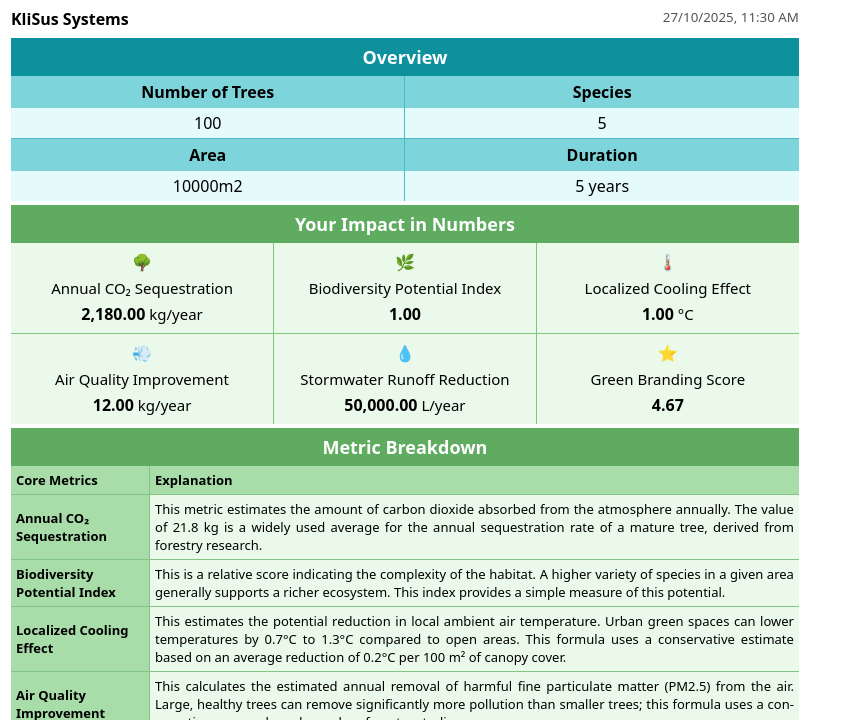
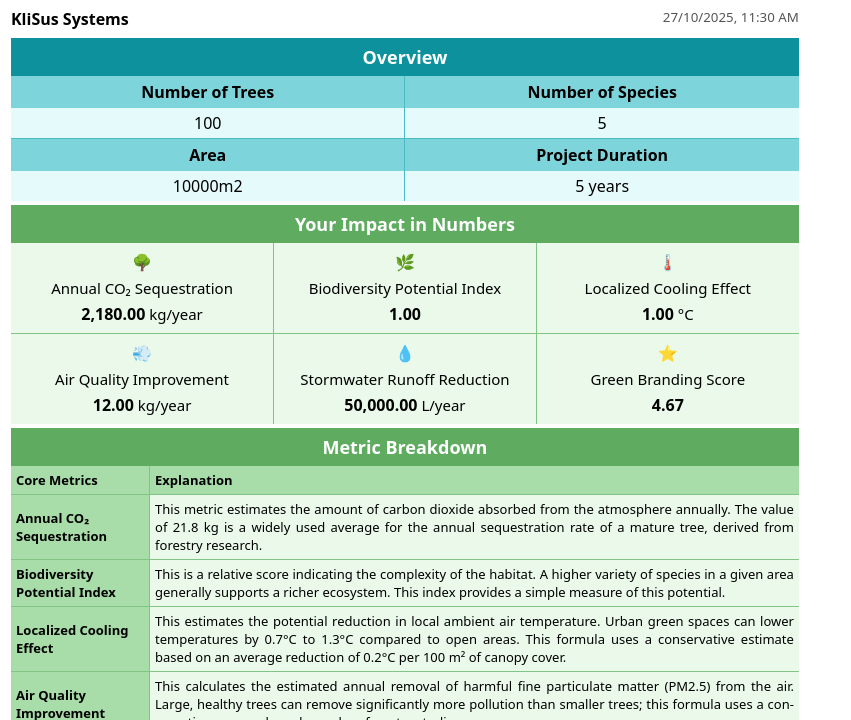
Before and after one commit to hasan1207/Green-Calculator-Toolkit, a plain HTML site: page report.html in a window 1280 px wide. Shown: the part 80-800 px from the top of the page, without its empty margins (0-851 px from the left). Drawn offline with nearby package versions, Linux system fonts and the light colour scheme.

Commit message:
Add proper headers

```diff
--- a/report.html
+++ b/report.html
@@ -29,9 +29,9 @@
           <td>
             <table class="subtable report-overview-table equal-cols">
               <tr><th colspan="2" style="font-weight: 600; text-align: center;">Overview</th></tr>
-              <tr><th>Number of Trees</th><th>Species</th></tr>
+              <tr><th>Number of Trees</th><th>Number of Species</th></tr>
               <tr><td>100</td><td>5</td></tr>
-              <tr><th>Area</th><th>Duration</th></tr>
+              <tr><th>Area</th><th>Project Duration</th></tr>
               <tr><td>10000<span>m2</span></td><td>5 years</td></tr>
             </table>
           </td>
```
